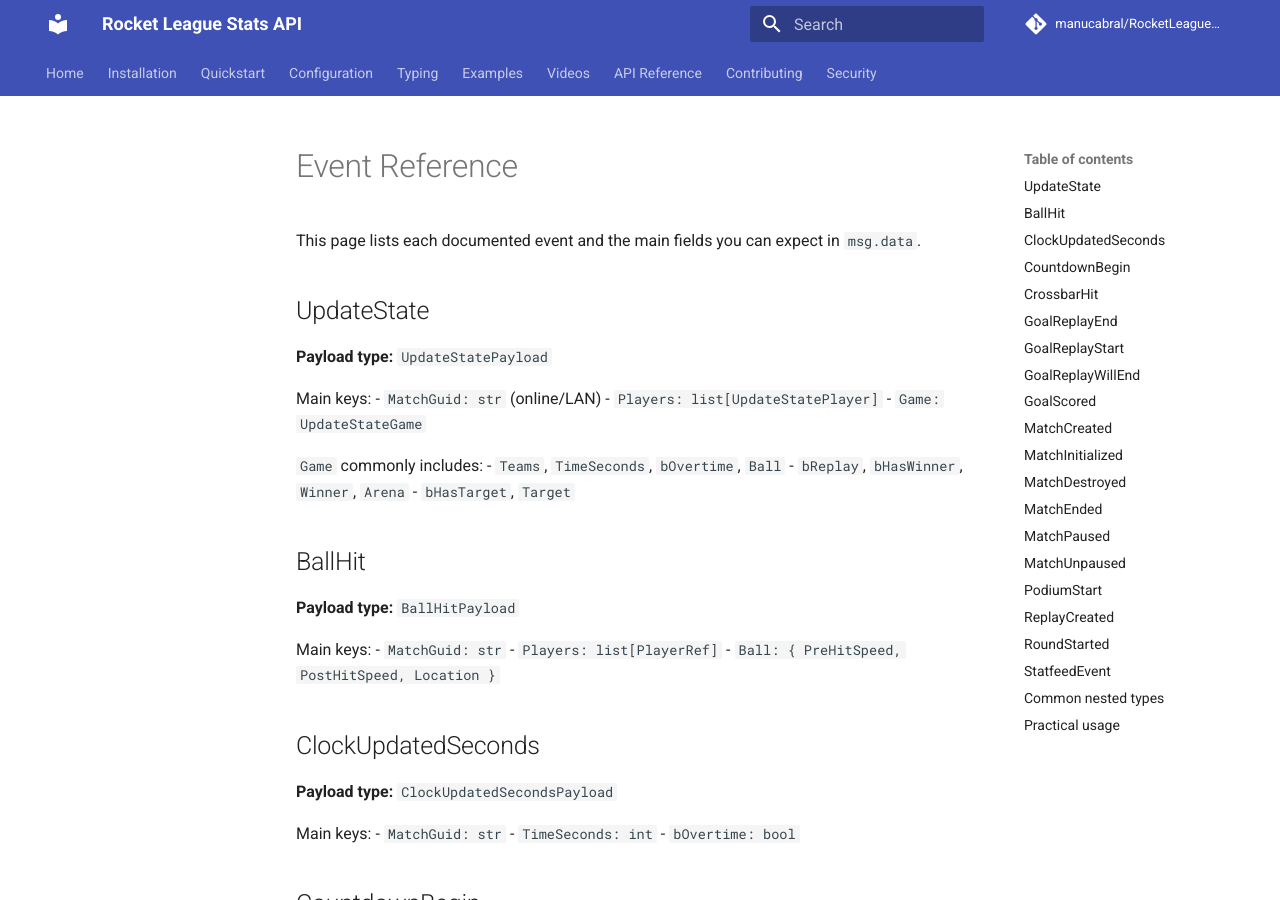
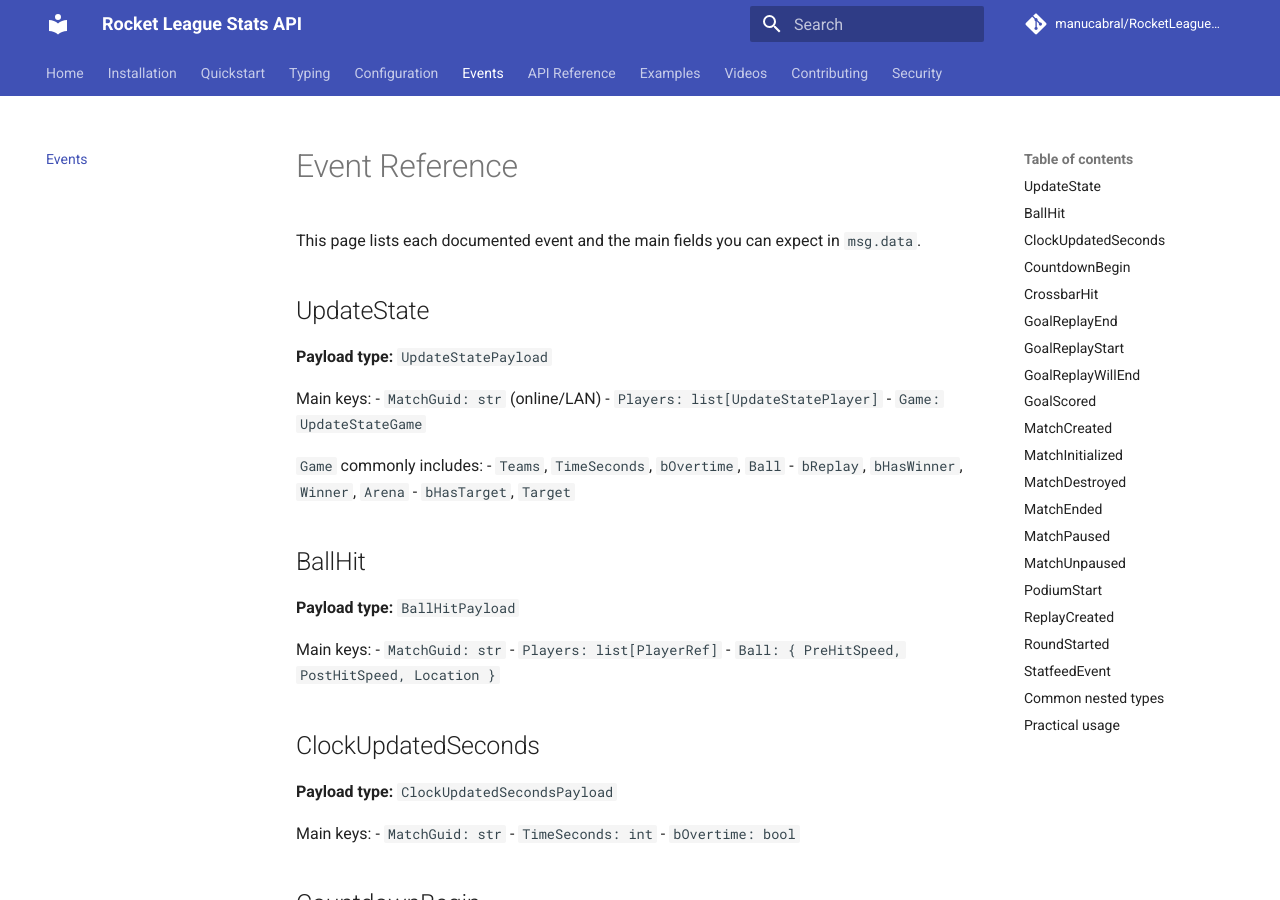
Before and after one commit to manucabral/rlstatsapi, an MkDocs documentation site: the page built from docs/events.md, in a window 1280 px wide and 900 px high. Built offline with MkDocs 1.6.1 and Material for MkDocs 9.7.7, drawn with Linux system fonts in a browser that asks for light colours; comment, search, counter and statistics services are not loaded.

Commit message:
docs: reorder navigation items in mkdocs configuration

```diff
--- a/mkdocs.yml
+++ b/mkdocs.yml
@@ -35,10 +35,11 @@
   - Home: index.md
   - Installation: installation.md
   - Quickstart: quickstart.md
+  - Typing: typing.md
   - Configuration: configuration.md
-  - Typing: typing.md
+  - Events: events.md
+  - API Reference: api.md
   - Examples: examples.md
   - Videos: videos.md
-  - API Reference: api.md
   - Contributing: contributing.md
   - Security: security.md
```
